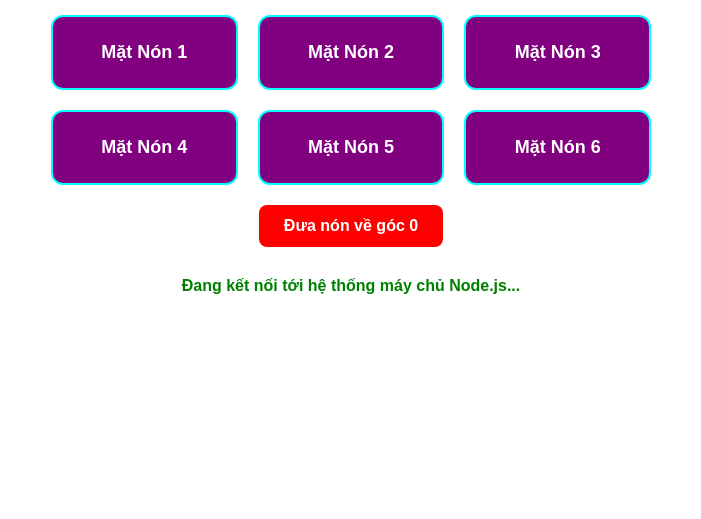
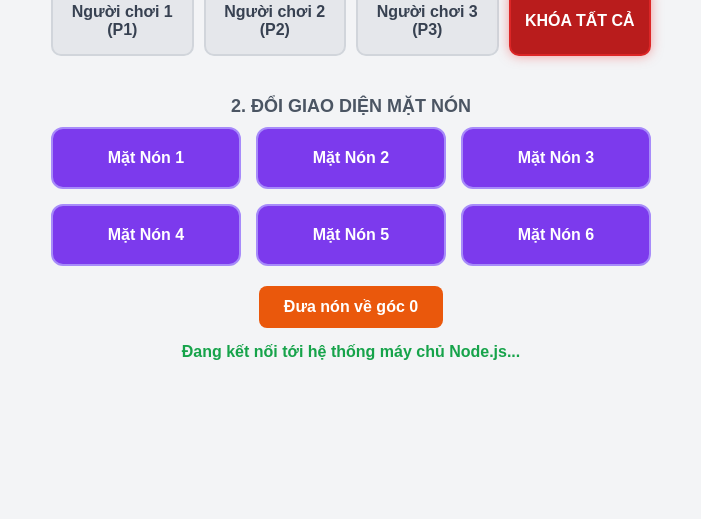
Before and after one commit to tmncapy/wheel_of_fortune, a website: page tech.html in a window 1280 px wide. Shown: the part 281-800 px from the top of the page, without its empty margins (289-990 px from the left). Drawn offline with nearby package versions, Linux system fonts and the light colour scheme; no server answers.

Commit message:
Update tech.html

```diff
--- a/tech.html
+++ b/tech.html
@@ -6,80 +6,50 @@
   <meta name="viewport" content="width=device-width, initial-scale=1.0" />
   <title>Wheel Spin - Web Tech Realtime Control</title>
   <style>
-    * {
-      font-weight: bold !important;
+    * { font-weight: bold !important; box-sizing: border-box;}
+    body {
+      font-family: Arial, sans-serif; background: #f3f4f6; color: #333;
+      display: flex; flex-direction: column; align-items: center; justify-content: center;
+      min-height: 100vh; margin: 0; padding: 20px;
     }
-
-    body {
-      font-family: Arial, sans-serif;
-      background: white;
-      color: white;
-      display: flex;
-      flex-direction: column;
-      align-items: center;
-      justify-content: center;
-      min-height: 100vh;
-      margin: 0;
-    }
-
-    h1 {
-      margin-bottom: 30px;
-      color: blue;
-      text-shadow: 0 2px 4px rgba(0, 0, 0, 0.3);
-    }
+    h1 { margin-bottom: 20px; color: #1e40af; text-shadow: 0 1px 2px rgba(0,0,0,0.1); }
+    h2 { margin: 15px 0 10px 0; color: #4b5563; font-size: 18px; }
 
     .grid-container {
-      display: grid;
-      grid-template-columns: repeat(3, 1fr);
-      gap: 20px;
-      max-width: 600px;
-      width: 90%;
+      display: grid; grid-template-columns: repeat(3, 1fr); gap: 15px;
+      max-width: 600px; width: 100%; margin-bottom: 20px;
     }
+    .btn-change {
+      background: #7c3aed; color: white; border: 2px solid #a78bfa;
+      padding: 20px 10px; font-size: 16px; border-radius: 12px;
+      cursor: pointer; transition: all 0.2s ease; text-align: center;
+    }
+    .btn-change:hover { background: #6d28d9; transform: translateY(-2px); }
 
-    .btn-change {
-      background: purple;
-      color: white;
-      border: 2px solid aqua;
-      padding: 25px 15px;
-      font-size: 18px;
-      font-weight: bold;
-      border-radius: 12px;
-      cursor: pointer;
-      transition: all 0.2s ease;
-      text-align: center;
+    /* Khu vực nút chọn quyền người chơi */
+    .player-container {
+      display: grid; grid-template-columns: repeat(4, 1fr); gap: 10px;
+      max-width: 600px; width: 100%; margin-bottom: 25px;
     }
+    .btn-player {
+      background: #e5e7eb; color: #374151; border: 2px solid #d1d5db;
+      padding: 15px 5px; font-size: 16px; border-radius: 10px; cursor: pointer;
+      transition: all 0.2s;
+    }
+    .btn-player.active {
+      background: #22c55e; color: white; border-color: #16a34a;
+      box-shadow: 0 0 12px rgba(34, 197, 94, 0.5);
+    }
+    .btn-player.lock-all { background: #ef4444; color: white; border-color: #dc2626; }
+    .btn-player.lock-all.active { box-shadow: 0 0 12px rgba(239, 68, 68, 0.5); background: #b91c1c; }
 
-    .btn-change:hover {
-      background: orange;
-      color: white;
-      transform: translateY(-3px);
+    .status-text { font-size: 16px; color: #16a34a; margin-top: 15px; }
+    .btn-reset {
+      background: #ea580c; color: white; border: none; padding: 12px 25px;
+      font-size: 16px; border-radius: 8px; cursor: pointer; transition: 0.2s;
     }
-
-    .status-text {
-      margin-top: 30px;
-      font-size: 16px;
-      color: green;
-    }
-
-    .btn-reset {
-      margin-top: 20px;
-      background: red;
-      color: white;
-      border: none;
-      padding: 12px 25px;
-      font-size: 16px;
-      font-weight: bold;
-      border-radius: 8px;
-      cursor: pointer;
-    }
-
-    .btn-reset:hover {
-      background: orange;
-      color: white;
-      transform: translateY(-2px);
-    }
+    .btn-reset:hover { background: #c2410c; transform: translateY(-2px); }
   </style>
-
   <script src="https://cdn.jsdelivr.net/npm/socket.io-client@4.7.4/dist/socket.io.min.js"></script>
 </head>
 
@@ -87,6 +57,15 @@
 
   <h1>BẢNG ĐIỀU KHIỂN WEB TECH REALTIME</h1>
 
+  <h2>1. CẤP QUYỀN ĐIỀU KHIỂN XOAY NÓN</h2>
+  <div class="player-container">
+    <button id="btn-p1" class="btn-player" onclick="selectPlayer('p1')">Người chơi 1 (P1)</button>
+    <button id="btn-p2" class="btn-player" onclick="selectPlayer('p2')">Người chơi 2 (P2)</button>
+    <button id="btn-p3" class="btn-player" onclick="selectPlayer('p3')">Người chơi 3 (P3)</button>
+    <button id="btn-lock" class="btn-player lock-all active" onclick="selectPlayer(null)">KHÓA TẤT CẢ</button>
+  </div>
+
+  <h2>2. ĐỔI GIAO DIỆN MẶT NÓN</h2>
   <div class="grid-container">
     <button class="btn-change" onclick="changeWheelImage('vong1.png')">Mặt Nón 1</button>
     <button class="btn-change" onclick="changeWheelImage('vong2.png')">Mặt Nón 2</button>
@@ -101,7 +80,6 @@
   <p class="status-text" id="status">Đang kết nối tới hệ thống máy chủ Node.js...</p>
 
   <script>
-    // CẤU HÌNH ĐƯỜNG DẪN ĐẾN SERVER RENDER (Thay bằng link Render của bạn sau khi deploy)
     const SERVER_URL = "https://wheel2001.onrender.com";
     const socket = io(SERVER_URL);
 
@@ -115,14 +93,34 @@
       document.getElementById('status').style.color = 'red';
     });
 
-    // Hàm đổi mặt nón đồng bộ qua Socket.io
+    socket.on('initGameState', (state) => {
+      updateActiveTurnUI(state.currentPlayerTurn);
+    });
+
+    // Hàm chọn lượt cho Player
+    function selectPlayer(playerId) {
+      socket.emit('techSelectPlayerTurn', playerId);
+      updateActiveTurnUI(playerId);
+
+      const msg = playerId ? `Đã cấp quyền tương tác cho: ${playerId.toUpperCase()}` : "Đã khóa tính năng quay của toàn bộ người chơi!";
+      document.getElementById('status').innerText = msg;
+      document.getElementById('status').style.color = playerId ? '#22c55e' : '#ef4444';
+    }
+
+    function updateActiveTurnUI(activeId) {
+      document.querySelectorAll('.btn-player').forEach(btn => btn.classList.remove('active'));
+      if (activeId === 'p1') document.getElementById('btn-p1').classList.add('active');
+      else if (activeId === 'p2') document.getElementById('btn-p2').classList.add('active');
+      else if (activeId === 'p3') document.getElementById('btn-p3').classList.add('active');
+      else document.getElementById('btn-lock').classList.add('active');
+    }
+
     function changeWheelImage(imageName) {
       socket.emit('techChangeImage', imageName);
       document.getElementById('status').innerText = `Đã cập nhật Mặt Nón: ${imageName}`;
-      document.getElementById('status').style.color = '#34d399';
+      document.getElementById('status').style.color = '#7c3aed';
     }
 
-    // Hàm đặt lại góc quay về vị trí ban đầu
     function resetWheelPosition() {
       socket.emit('techResetWheel');
       document.getElementById('status').innerText = `Đã đưa nón của tất cả mọi người về góc số 0!`;
@@ -132,9 +130,7 @@
     document.addEventListener('contextmenu', e => e.preventDefault());
     document.addEventListener('keydown', e => {
       if (e.keyCode === 123) e.preventDefault();
-      if ((e.ctrlKey && e.shiftKey && (e.keyCode === 73 || e.keyCode === 74)) || (e.ctrlKey && e.keyCode === 85)) {
-        e.preventDefault();
-      }
+      if ((e.ctrlKey && e.shiftKey && (e.keyCode === 73 || e.keyCode === 74)) || (e.ctrlKey && e.keyCode === 85)) e.preventDefault();
     });
   </script>
 </body>
```
